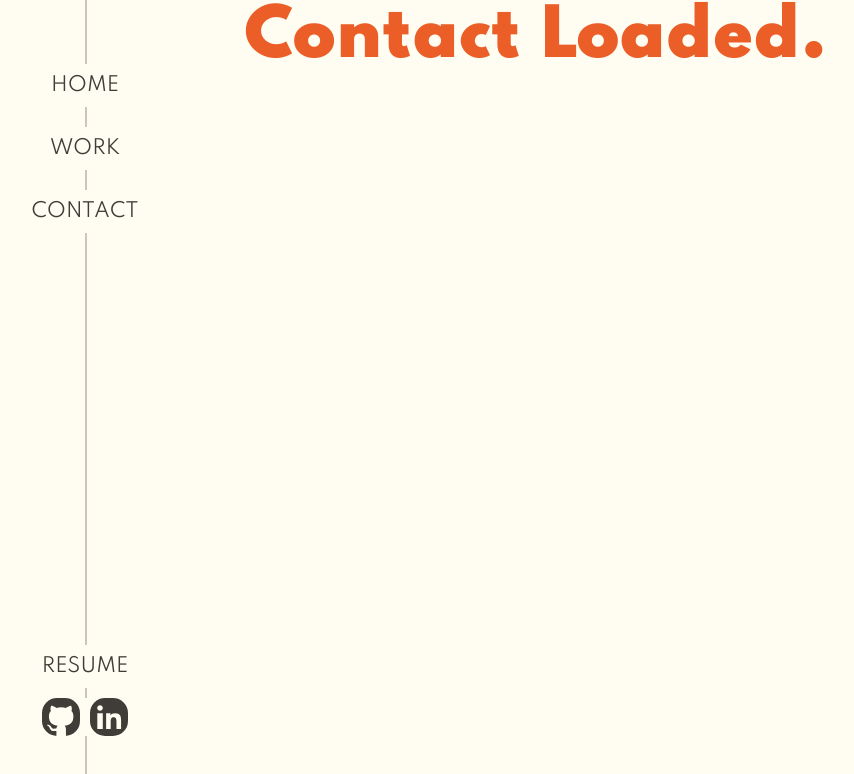
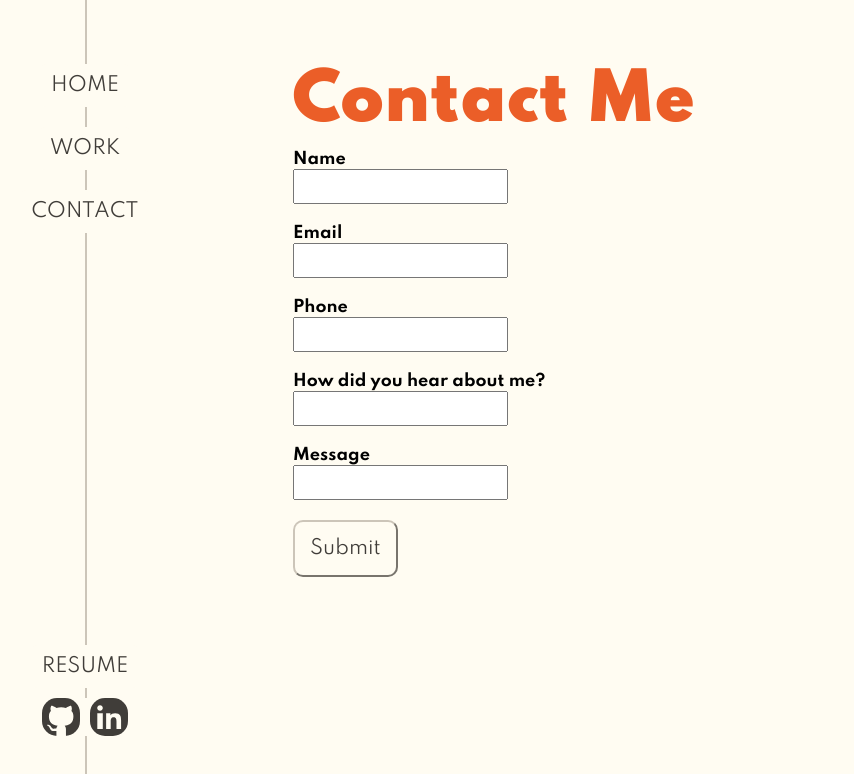
Before and after one commit to jjjackross/dev-site-2, a React (Create React App) app: page /contact in a window 1280 px wide. Shown: the top 774 px of the page, without its empty margins (75-929 px from the left). Built offline with nearby package versions, Linux system fonts and the light colour scheme.

Commit message:
Some more general CSS work as well as started the 'Contact' page.

```diff
--- a/src/Components/Contact/Contact.js
+++ b/src/Components/Contact/Contact.js
@@ -3,7 +3,22 @@ import styles from './Contact.module.css';
 
 const Contact = props => {
     return (
-        <h1>Contact Loaded.</h1>
+        <div className={styles.container}>
+            <h1>Contact Me</h1>
+            <form>
+                <strong><label>Name</label></strong>
+                <input type="text" />
+                <strong><label>Email</label></strong>
+                <input type="text" />
+                <strong><label>Phone</label></strong>
+                <input type="text" />
+                <strong><label>How did you hear about me?</label></strong>
+                <input type="text" />
+                <strong><label>Message</label></strong>
+                <input type="textarea" />
+                <input type="submit" />
+            </form>
+        </div>
     )
 }
 
--- a/src/Components/Contact/Contact.module.css
+++ b/src/Components/Contact/Contact.module.css
@@ -0,0 +1,43 @@
+.container {
+    padding: 8vh 5%;
+    height: 100%;
+}
+
+h1 {
+    margin-bottom: 10px;
+}
+
+input {
+    display: block;
+    padding: 1vh;
+    margin-bottom: 20px;;
+}
+
+input[type=text] {
+
+}
+
+input[type=textarea] {
+
+}
+
+input[type=submit] {
+    border-radius: 10px;
+    color: var(--color-gray);
+    background-color: var(--color-cream);
+    border-color: var(--color-clay);
+    padding: 15px;
+    font-size: 1.2rem;
+}
+
+input[type=submit]:hover {
+    cursor: pointer;
+    font-weight: 600;
+    color: var(--color-cream);
+    background-color: var(--color-gray);
+    border-color: var(--color-gray);
+}
+
+label {
+    color: var
+}
--- a/src/Components/Nav/Nav.module.css
+++ b/src/Components/Nav/Nav.module.css
@@ -80,7 +80,6 @@ a:hover {
     background-color: var(--color-gray);
     text-decoration: none;
     font-weight: 600;
-    border-radius: 5px;
     box-shadow: 0px 0px 3px 0px rgba(37, 36, 34, .5);
 }
 
```
